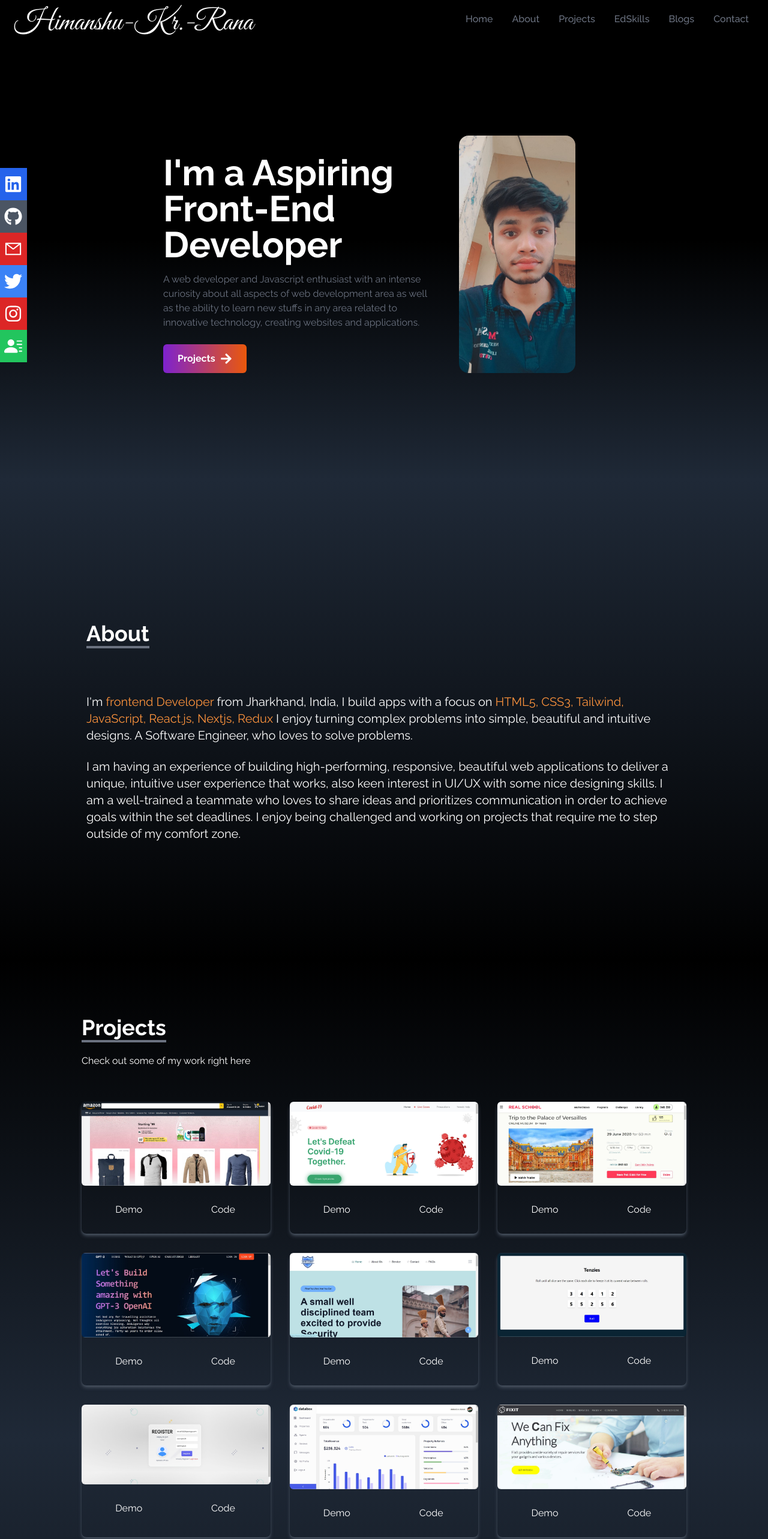
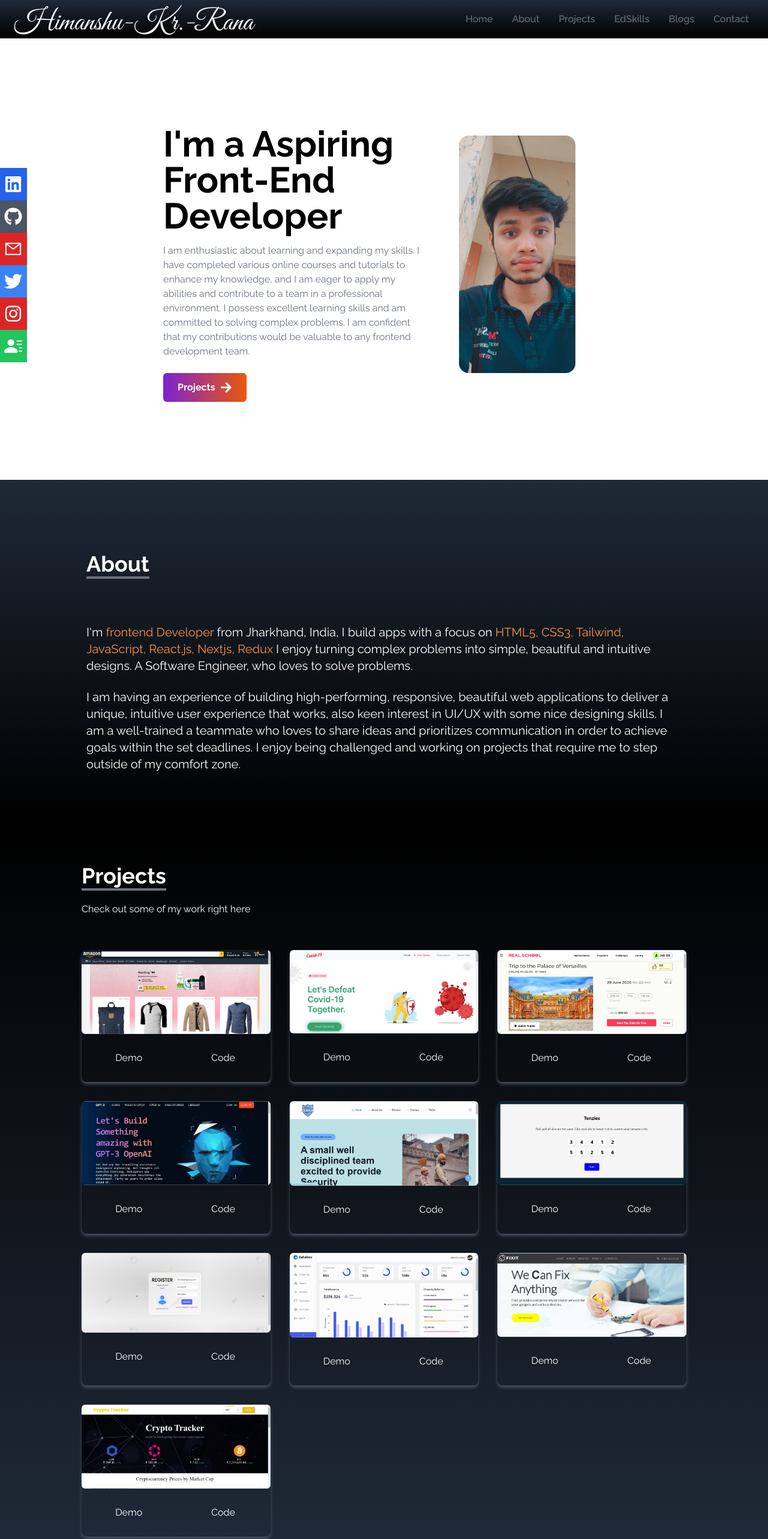
Before and after one commit to HimanshukrRana/Hkr-portfolio, a React (Vite) app: page / in a window 1280 px wide. Shown: the top 2566 px of the page at 60% size. Built offline with nearby package versions, Linux system fonts and the light colour scheme; a web font is replaced by a local one.

Commit message:
update resume and projects

```diff
--- a/src/components/About.jsx
+++ b/src/components/About.jsx
@@ -4,7 +4,7 @@ const About = () => {
   return (
     <div
       name="About"
-      className="w-full sm:h-screen bg-gradient-to-b py-[15%] from-gray-800 to-black text-white"
+      className="w-full  bg-gradient-to-b py-[5%] from-gray-800 to-black text-white"
     >
       <div className="max-w-screen-lg p-4 mx-auto flex flex-col justify-center w-full h-full">
         <div className=" sm:mt-10">
--- a/src/components/EdSkills.jsx
+++ b/src/components/EdSkills.jsx
@@ -163,9 +163,9 @@ const EdSkill = () => {
   return (
     <div
       name="EdSkills"
-      className="w-full sm:h-screen md:h-screen sm:py-[40%] pt-[15%] bg-gradient-to-b from-gray-800 to-black text-white "
+      className="w-full  sm:py-[5%] bg-gradient-to-b from-gray-800 to-black text-white "
     >
-      <div className="max-w-screen-lg p-2 mx-auto flex flex-col justify-center w-full h-full text-white mt-12">
+      <div className="max-w-screen-lg p-2 mx-auto flex flex-col justify-center w-full h-full text-white ">
         <div className="pb-1">
           <p className="text-4xl font-bold inline border-b-4 p-2 border-gray-500">
             Experience
--- a/src/components/Home.jsx
+++ b/src/components/Home.jsx
@@ -9,19 +9,26 @@ const Home = () => {
     <div
       name="Home"
       className="w-full pt-12 sm:h-screen
-         bg-gradient-to-b from-black to-gray-800 via-black"
+         "
     >
       <div className="max-w-screen-md mx-auto flex flex-col items-center justify-center h-full px-4 sm:flex-row sm:ml-12 md:mx-auto">
         <div className="flex flex-col justify-center h-full pt-10">
-          <h2 className="text-4xl sm:text-6xl font-bold  text-white">
+          <h2 className="text-4xl sm:text-6xl font-bold  ">
             I'm a Aspiring Front-End Developer
           </h2>
 
           <p className="text-gray-500 py-4  max-w-md">
-            A web developer and Javascript enthusiast with an intense curiosity
-            about all aspects of web development area as well as the ability to
-            learn new stuffs in any area related to innovative technology,
-            creating websites and applications.
+            I am enthusiastic about learning and expanding my skills. I have
+            completed various online courses and tutorials to enhance my
+            knowledge, and I am eager to apply my abilities and contribute to a
+            team in a professional environment. I possess excellent learning
+            skills and am committed to solving complex problems. I am confident
+            that my contributions would be valuable to any frontend development
+            team.
+            {/* A web developer and Javascript enthusiast with an intense
+            curiosity about all aspects of web development area as well as the
+            ability to learn new stuffs in any area related to innovative
+            technology, creating websites and applications. */}
           </p>
 
           <div>
--- a/src/components/Navbar.jsx
+++ b/src/components/Navbar.jsx
@@ -34,7 +34,7 @@ const Navbar = () => {
   const [nav, setNav] = useState(false);
 
   return (
-    <div className="flex justify-between items-center w-full h-16  px-4 z-10 bg-black text-white fixed">
+    <div className="flex justify-between items-center w-full h-16  px-4 z-10 bg-gradient-to-b from-gray-800 to-black text-white fixed">
       <div>
         <h1 className="text-5xl font-signature ml-2 mt-3 hover:text-orange-400 duration-500">
           <a href="#">Himanshu-Kr.-Rana</a>
--- a/src/components/Projects.jsx
+++ b/src/components/Projects.jsx
@@ -9,6 +9,7 @@ import saviour from "../assets/savior-hkr.jpg";
 import Register from "../assets/register.jpg";
 import Admin from "../assets/admin.jpg";
 import Fixit from "../assets/fixit.jpg";
+import Crypto from "../assets/crypto.jpg";
 
 const Projects = () => {
   const projects = [
@@ -68,12 +69,18 @@ const Projects = () => {
       demoLink: "https://fixit-templete.vercel.app/",
       codeLink: "https://github.com/HimanshukrRana/Fixit-templete",
     },
+    {
+      id: 10,
+      image: Crypto,
+      demoLink: "https://crypto-tracker-hkr.vercel.app/",
+      codeLink: "https://github.com/HimanshukrRana/Crypto-Tracker",
+    },
   ];
 
   return (
     <div
       name="Projects"
-      className="bg-gradient-to-b from-black to-gray-800 pt-[20%] w-full sm:h-screen md:h-screen text-white"
+      className="bg-gradient-to-b from-black to-gray-800 pt-[5%] w-full  text-white"
     >
       <div className="max-w-screen-lg p-2 mx-auto flex flex-col justify-center w-full h-full">
         <div className="pb-8">
--- a/src/components/SocialLinks.jsx
+++ b/src/components/SocialLinks.jsx
@@ -63,12 +63,12 @@ const SocialLinks = () => {
           Resume <BsPersonLinesFill size={30} className="ml-2 text-white" />
         </>
       ),
-      link: "https://drive.google.com/file/d/1AMmDrKbdkyaEy7i90CQm6XNleN9KmHrS/view?usp=share_link",
+      link: "https://drive.google.com/file/d/1YfD81D5Hl4cm0vb98kE59fm4LF3bAAZb/view?usp=share_link",
     },
   ];
   return (
     <div>
-      <div className=" hidden lg:flex flex-col top-[35%] left-0 fixed">
+      <div className=" hidden md:flex flex-col top-[35%] left-0 fixed">
         <ul>
           {social.map(({ id, color, child, link }) => {
             return (
```
Also changed, not shown: src/assets/crypto.jpg (added).
